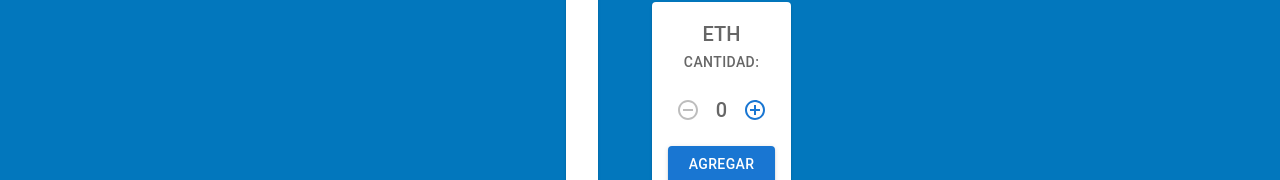
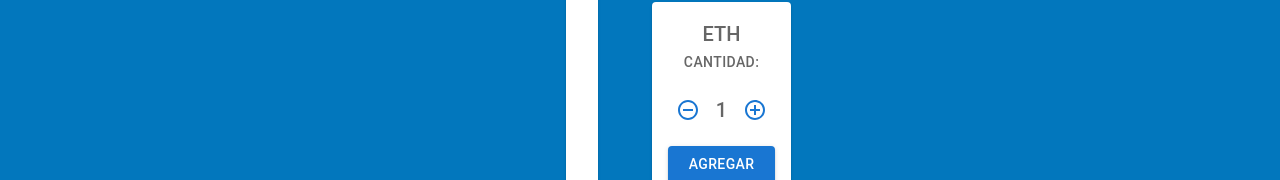
Before and after one commit to nachthelad/EntregaFinal-Ventura-React, a React (Create React App) app: page /item/1 in a window 1280 px wide. Shown: the part 248-428 px from the top of the page. Built offline with nearby package versions, Linux system fonts and the light colour scheme; no server answers; the database is empty.

Commit message:
changed inital to 1

```diff
--- a/src/components/ItemDetail/ItemDetail.js
+++ b/src/components/ItemDetail/ItemDetail.js
@@ -74,7 +74,7 @@ const ItemDetail = ({ item }) => {
               ) : (
                 <ItemCount
                   item={item}
-                  initial={0}
+                  initial={1}
                   stock={item.stock}
                   onAdd={onAdd}
                 />
```
